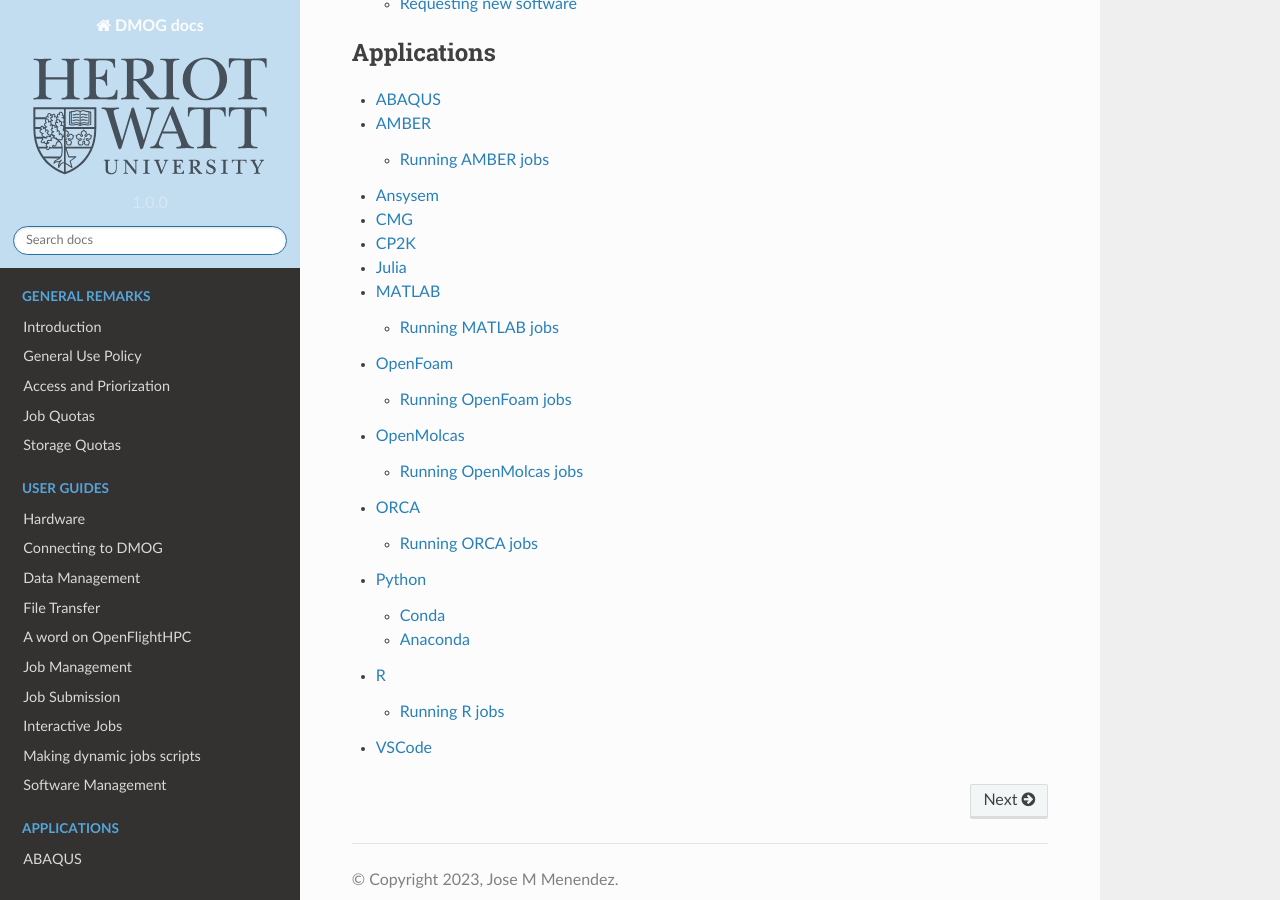
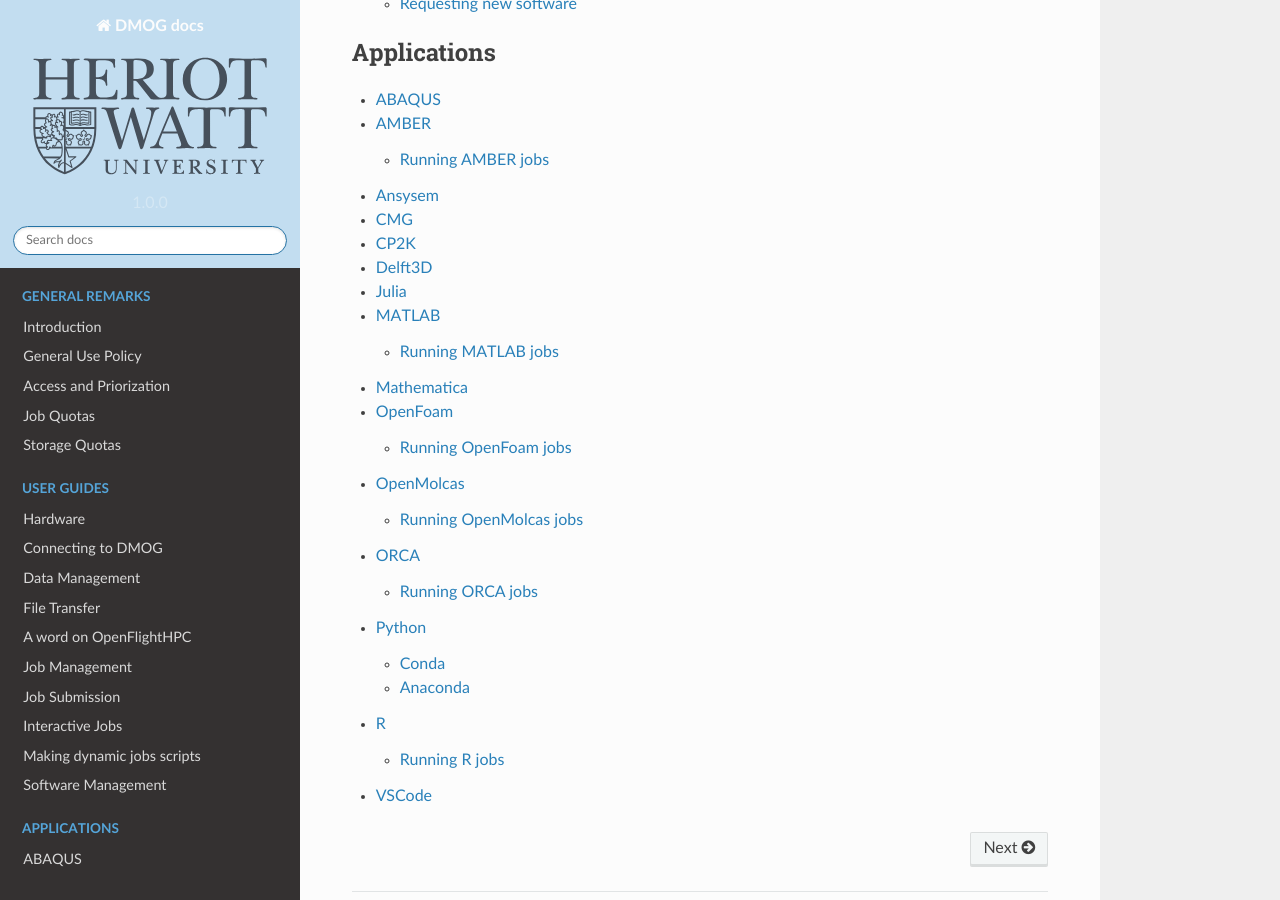
Before and after one commit to jm130/dmogdocs, a Sphinx documentation site: the page built from docs/source/index.rst, in a window 1280 px wide and 900 px high, scrolled down 1813 px. Built offline with Sphinx 7.4.7 and the Read the Docs theme 2.0.0, drawn with Linux system fonts in a browser that asks for light colours.

Commit message:
Update index.rst

```diff
--- a/docs/source/index.rst
+++ b/docs/source/index.rst
@@ -56,8 +56,10 @@
    applications/ansysem
    applications/cmg
    applications/cp2k
+   applications/delft3d
    applications/julia
    applications/matlab
+   applications/mathematica
    applications/openfoam
    applications/openmolcas
    applications/orca
```
